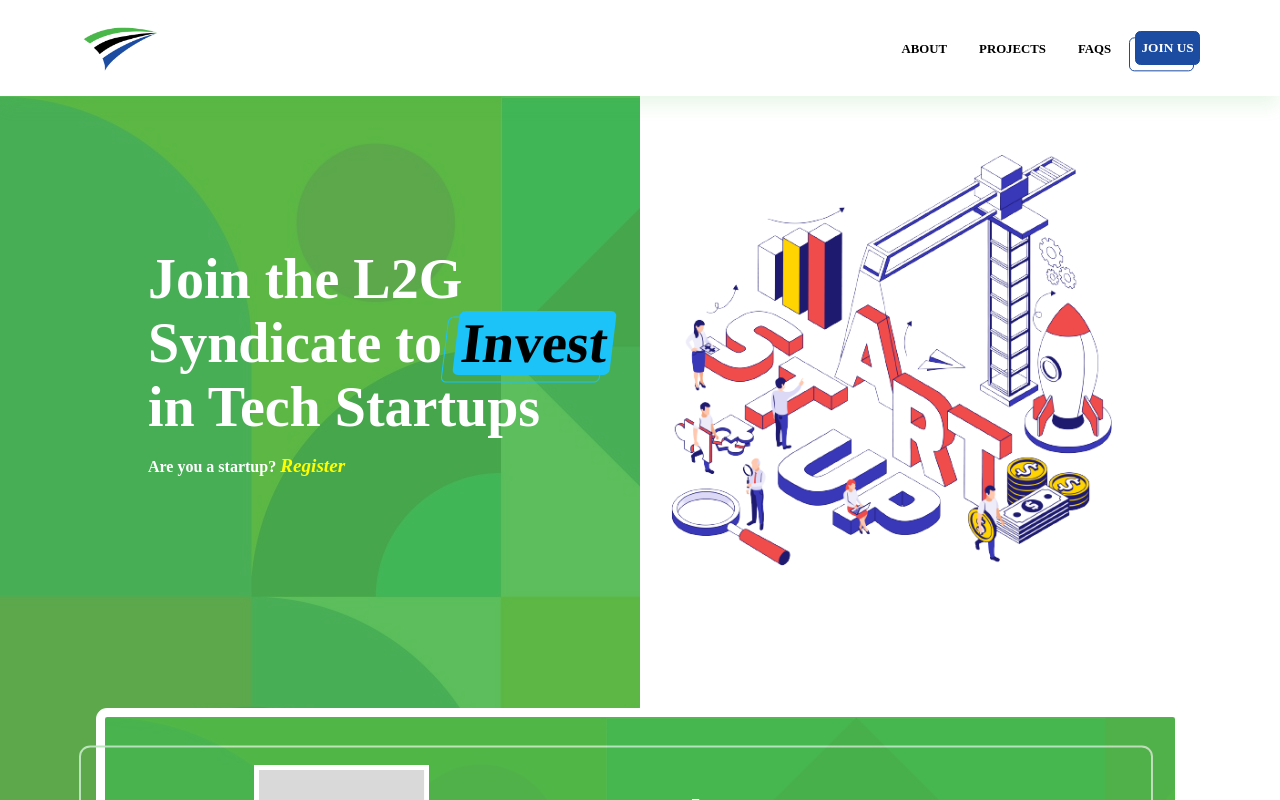
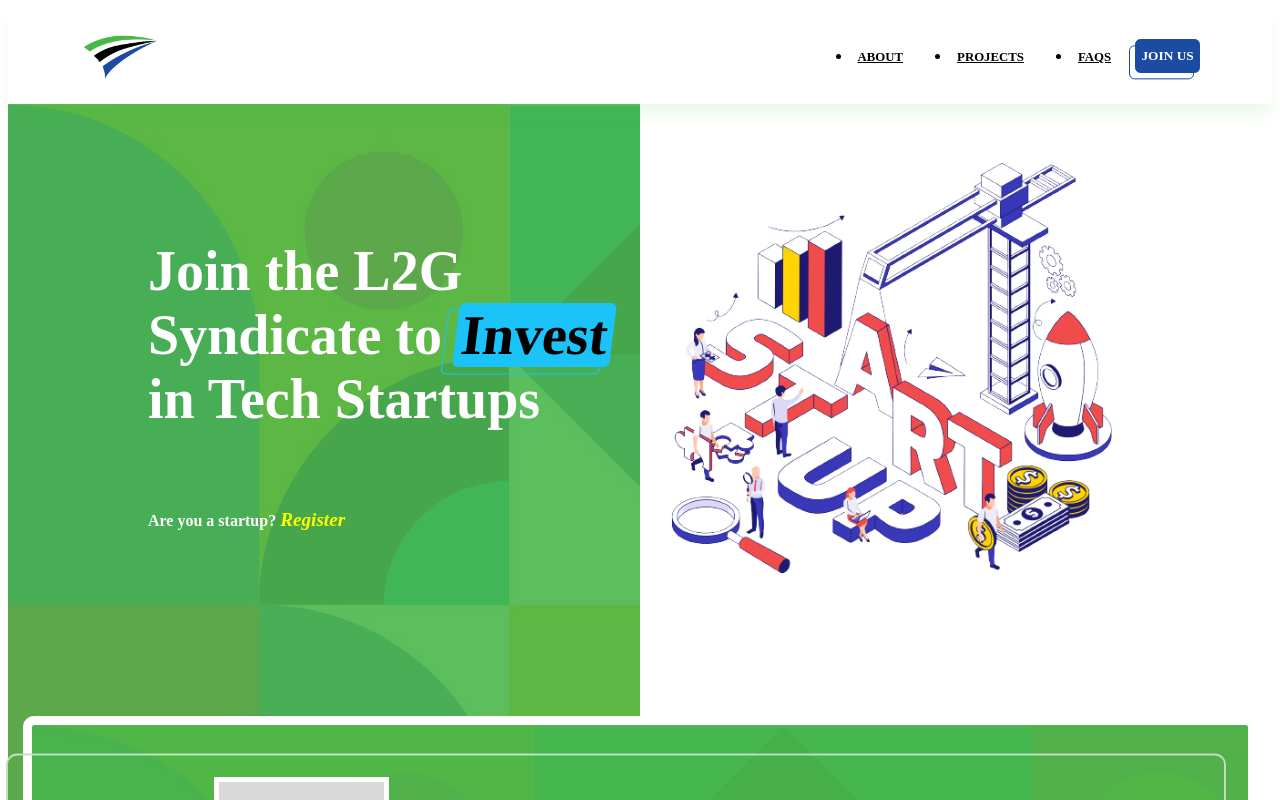
Before and after one commit to slick-codes/launch-to-grow, a SvelteKit app: page / in a window 1280 px wide. Shown: the top 800 px of the page. Built offline with nearby package versions, Linux system fonts and the light colour scheme; a web font is replaced by a local one.

Commit message:
fix index and also moved global code to page.svelte

```diff
--- a/src/components/Navigation.svelte
+++ b/src/components/Navigation.svelte
@@ -27,20 +27,12 @@
 </div>
 
 <style lang="scss">
-	:global(*) {
-		margin: 0;
-		padding: 0;
-		text-decoration: none;
-		list-style: none;
-		box-sizing: border-box;
-	}
-
 	.nav {
 		padding: 0.5em 3em;
 		background: white;
 		box-shadow: 0px 12px 16px -2px rgba(73, 183, 73, 0.113);
 		position: sticky;
-		z-index: 3;
+		z-index: 4;
 		top: 0;
 		display: flex;
 		justify-content: center;
@@ -116,8 +108,7 @@
 	}
 	@media (max-width: 764px) {
 		.nav {
-			&__container {
-			}
+			padding: 0.5em 1em;
 			&__link {
 				display: none;
 			}
```
